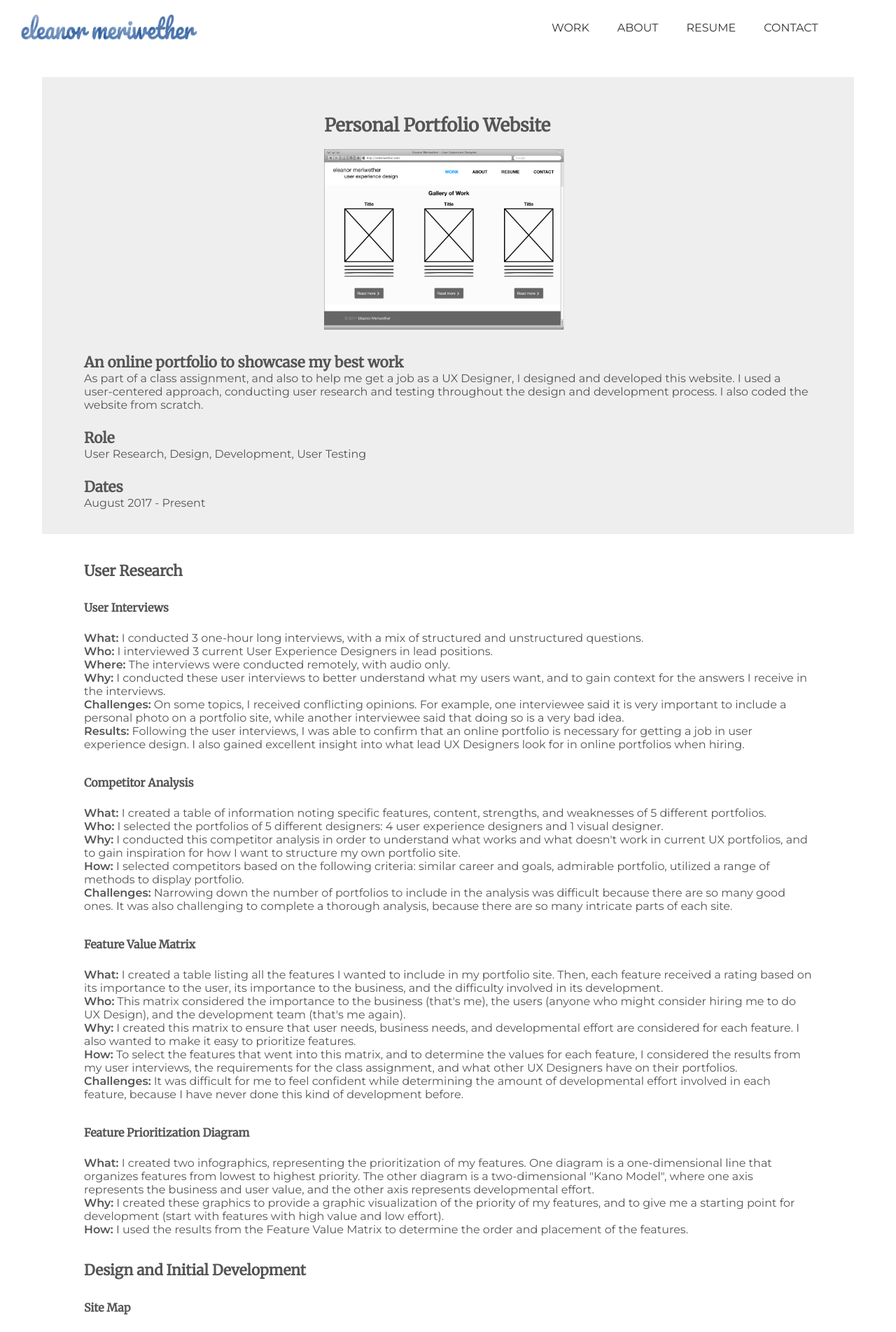
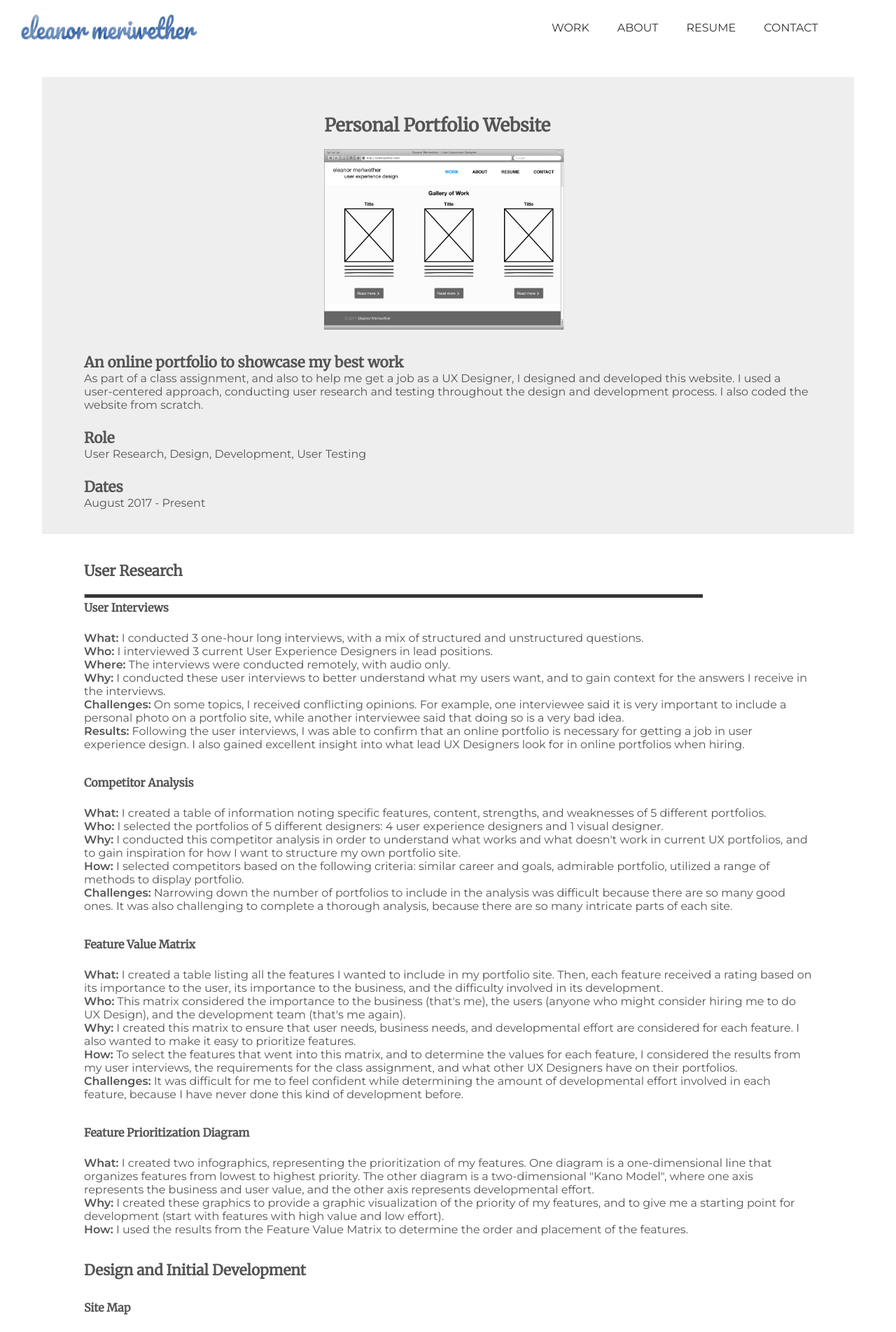
Before and after one commit to emeriwether/emeriwether.github.io, a Jekyll site: the page built from project1.html, in a window 1280 px wide. Shown: the top 1903 px of the page at 70% size. Built offline with Jekyll 4.4.1, drawn with Linux system fonts in a browser that asks for light colours.

Commit message:
retry prev commit

```diff
--- a/project1.html
+++ b/project1.html
@@ -18,6 +18,7 @@ layout: default
 
     <section class="UserResearch">
         <h3>User Research</h3>
+        <img src="/img/underline.png" class="underline">
 
         <img src="">
         <h4>User Interviews</h4>
```
